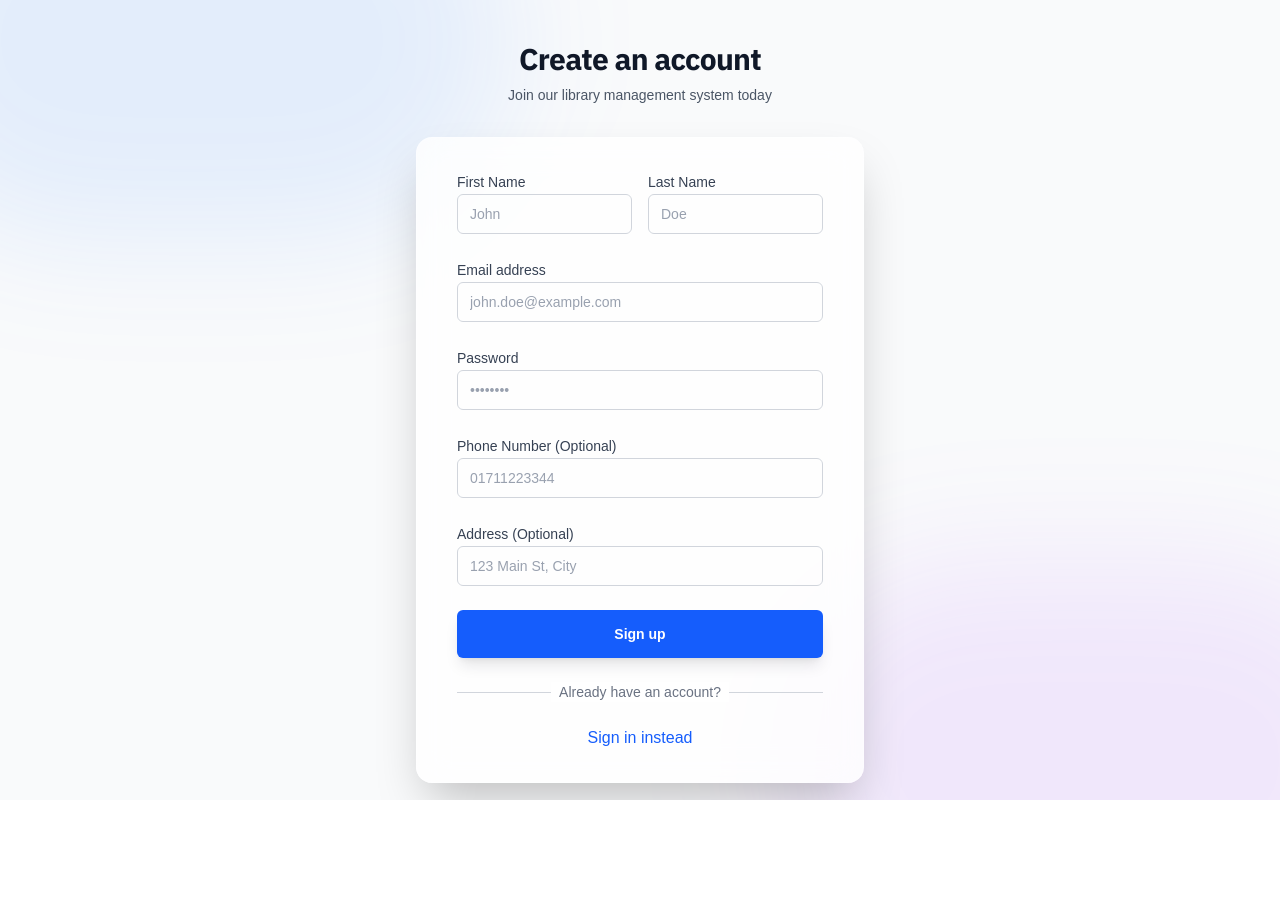
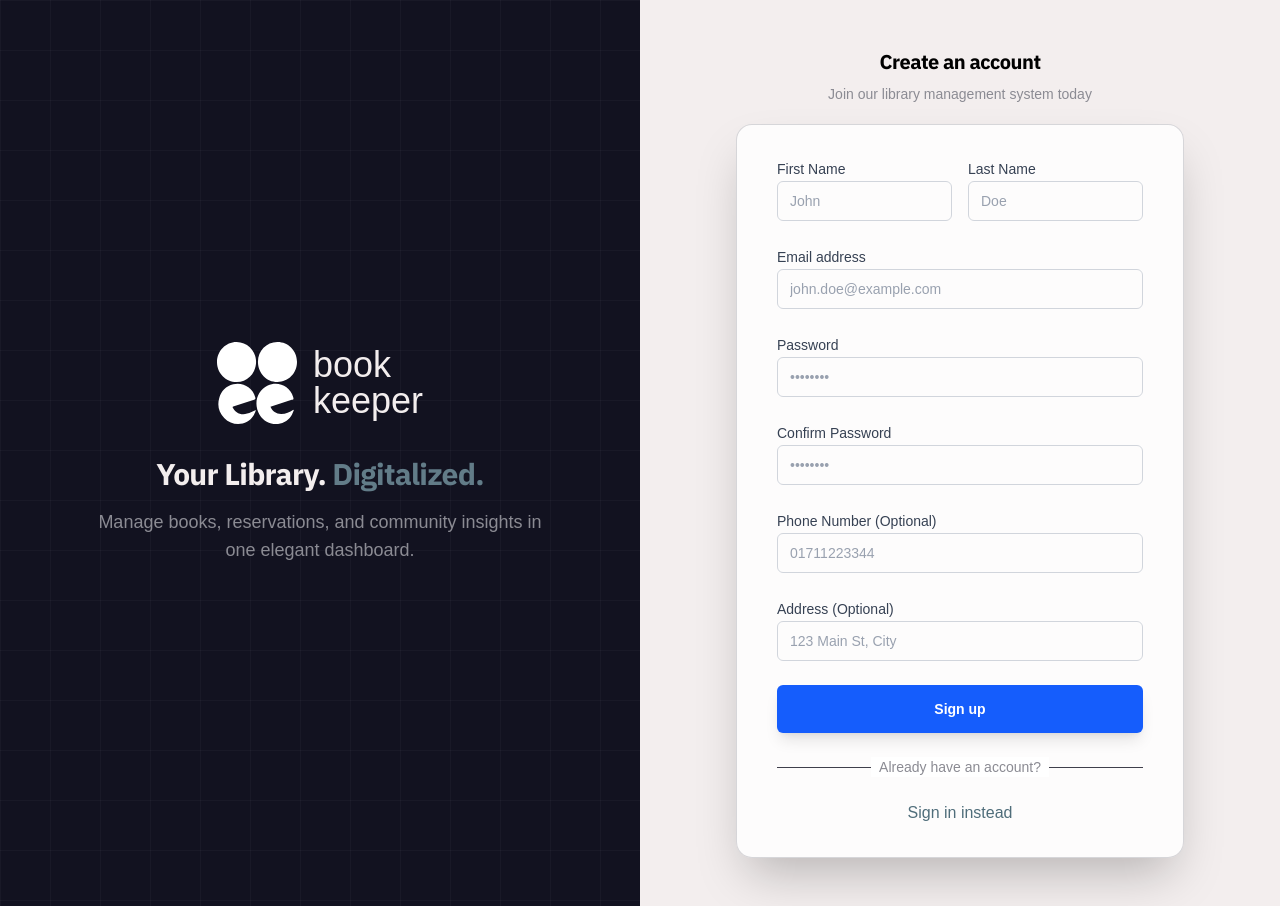
Before and after one commit to Ferdus615/Library_Management_Frontend, a Next.js app: page /register in a window 1280 px wide. Before the commit the page ends 800 px from the top, so only its background shows below. Built offline with nearby package versions, Linux system fonts and the light colour scheme.

Commit message:
finished the registration page.

```diff
--- a/app/(auth)/register/page.tsx
+++ b/app/(auth)/register/page.tsx
@@ -5,6 +5,7 @@ import Link from "next/link";
 import { useRouter } from "next/navigation";
 import { Input } from "../../../components/ui/Input";
 import { Button } from "../../../components/ui/Button";
+import Image from "next/image";
 
 export default function RegisterPage() {
   const router = useRouter();
@@ -13,6 +14,7 @@ export default function RegisterPage() {
     last_name: "",
     email: "",
     password: "",
+    confirm_password: "",
     phone: "",
     address: "",
   });
@@ -56,27 +58,95 @@ export default function RegisterPage() {
   };
 
   return (
-    <div className="min-h-screen flex items-center justify-center bg-gray-50 dark:bg-gray-900 px-4 sm:px-6 lg:px-8 relative overflow-hidden">
-      {/* Background Decorative Elements */}
-      <div className="absolute top-0 left-0 w-full h-full overflow-hidden z-0">
-        <div className="absolute top-[-20%] left-[-10%] w-[50%] h-[50%] bg-blue-500/10 rounded-full blur-3xl"></div>
-        <div className="absolute bottom-[-20%] right-[-10%] w-[50%] h-[50%] bg-purple-500/10 rounded-full blur-3xl"></div>
+    <div className="min-h-screen flex flex-col lg:flex-row bg-(--clr-surface-a0) overflow-hidden">
+      {/* Branding Section (Left Side) */}
+      <div className="hidden lg:flex lg:w-1/2 flex-col items-center justify-center p-12 relative overflow-hidden bg-(--clr-surface-a0)">
+        {/* Subtle Grid Background */}
+        <div
+          className="pointer-events-none absolute inset-0 z-0"
+          style={{
+            backgroundImage: `
+              linear-gradient(to right, rgba(255,255,255,0.03) 1px, transparent 1px),
+              linear-gradient(to bottom, rgba(255,255,255,0.03) 1px, transparent 1px)
+            `,
+            backgroundSize: "50px 50px",
+          }}
+        />
+
+        {/* Radial glow effect */}
+        <div className="pointer-events-none absolute inset-0 z-0 bg-[radial-gradient(ellipse_at_center, (--clr-primary-a0)_0%,_transparent_70%)] opacity-20" />
+
+        <div className="relative z-10 flex flex-col items-center gap-8 text-center">
+          <div className="flex items-center gap-4">
+            <Image
+              src="/brand/logo-icon-w.svg"
+              alt="Library Management System"
+              width={80}
+              height={80}
+              priority
+            />
+            <span className="text-4xl leading-none font-extralight text-(--clr-light-a0) text-left">
+              book
+              <br />
+              keeper
+            </span>
           </div>
 
-      <div className="max-w-md w-full space-y-8 relative z-10">
+          <div className="space-y-4 max-w-md">
+            <h1 className="text-3xl font-bold tracking-tight text-(--clr-light-a0)">
+              Your Library.{" "}
+              <span className="text-(--clr-primary-a10)">Digitalized.</span>
+            </h1>
+            <p className="text-lg text-(--clr-surface-a50)">
+              Manage books, reservations, and community insights in one elegant
+              dashboard.
+            </p>
+          </div>
+        </div>
+      </div>
+
+      {/* Form Section (Right Side) */}
+      <div
+        className="w-full lg:w-1/2 flex items-center justify-center p-4 sm:p-8 md:p-12 bg-(--clr-light-a0)
+      dark:bg-(--clr-surface-a0) relative"
+      >
+        {/* Mobile Header (Visible only on small screens) */}
+        <header className="lg:hidden absolute left-0 top-0 z-20 w-full px-6 py-6 flex items-center gap-3">
+          <Image
+            src="/brand/logo-icon.svg"
+            alt="Library Management System"
+            width={30}
+            height={30}
+            className="dark:hidden block"
+          />
+          <Image
+            src="/brand/logo-icon-w.svg"
+            alt="Library Management System"
+            width={30}
+            height={30}
+            className="hidden dark:block"
+          />
+          <span className="text-lg leading-4 font-extralight text-(--clr-dark-a0) dark:text-(--clr-light-a0)">
+            book
+            <br />
+            keeper
+          </span>
+        </header>
+
+        <div className="max-w-md w-full space-y-5 relative z-10">
           <div className="text-center">
-          <h2 className="mt-6 text-3xl font-extrabold text-gray-900 dark:text-white tracking-tight">
+            <h2 className="text-xl font-extrabold text-(--clr-dark-a0) dark:text-(--clr-light-a0) tracking-tight">
               Create an account
             </h2>
-          <p className="mt-2 text-sm text-gray-600 dark:text-gray-400">
+            <p className="mt-2 text-sm text-(--clr-surface-a50)">
               Join our library management system today
             </p>
           </div>
 
-        <div className="bg-white/80 dark:bg-gray-800/80 backdrop-blur-lg py-8 px-4 shadow-2xl rounded-2xl sm:px-10 border border-white/20 dark:border-gray-700/50">
+          <div className="bg-white/80 dark:bg-(--clr-surface-tonal-a10)/80 backdrop-blur-lg py-8 px-4 shadow-2xl rounded-2xl sm:px-10 border border-(--clr-surface-a20)/20">
             <form className="space-y-6" onSubmit={handleSubmit}>
               {error && (
-              <div className="bg-red-50 dark:bg-red-900/20 border border-red-200 dark:border-red-800 text-red-600 dark:text-red-400 text-sm rounded-md p-3 animate-pulse">
+                <div className="bg-(--clr-danger-a0)/10 border border-(--clr-danger-a0)/20 text-(--clr-danger-a10) text-sm rounded-md p-3 animate-pulse">
                   {error}
                 </div>
               )}
@@ -138,6 +208,23 @@ export default function RegisterPage() {
               />
 
               <Input
+                label="Confirm Password"
+                id="confirm_password"
+                name="confirm_password"
+                type="password"
+                autoComplete="new-password"
+                required
+                value={formData.confirm_password}
+                onChange={handleChange}
+                placeholder="••••••••"
+                error={
+                  formData.confirm_password !== formData.password
+                    ? "Passwords do not match"
+                    : undefined
+                }
+              />
+
+              <Input
                 label="Phone Number (Optional)"
                 id="phone"
                 name="phone"
@@ -162,7 +249,7 @@ export default function RegisterPage() {
               <div>
                 <Button
                   type="submit"
-                className="w-full text-lg font-semibold py-6"
+                  className="w-full text-lg font-semibold py-6 bg-(--clr-primary-a0) hover:bg-(--clr-primary-a10) text-white shadow-lg shadow-(--clr-primary-a0)/20"
                   isLoading={isLoading}
                 >
                   Sign up
@@ -173,10 +260,10 @@ export default function RegisterPage() {
             <div className="mt-6">
               <div className="relative">
                 <div className="absolute inset-0 flex items-center">
-                <div className="w-full border-t border-gray-300 dark:border-gray-600" />
+                  <div className="w-full border-t border-(--clr-surface-a20)" />
                 </div>
                 <div className="relative flex justify-center text-sm">
-                <span className="px-2 bg-white dark:bg-gray-800 text-gray-500 dark:text-gray-400">
+                  <span className="px-2 bg-white dark:bg-(--clr-surface-tonal-a10) text-(--clr-surface-a50)">
                     Already have an account?
                   </span>
                 </div>
@@ -185,7 +272,7 @@ export default function RegisterPage() {
               <div className="mt-6 flex justify-center">
                 <Link
                   href="/login"
-                className="font-medium text-blue-600 hover:text-blue-500 dark:text-blue-400 dark:hover:text-blue-300 transition-colors duration-200"
+                  className="font-medium text-(--clr-primary-a0) hover:text-(--clr-primary-a10) transition-colors duration-200"
                 >
                   Sign in instead
                 </Link>
@@ -194,5 +281,6 @@ export default function RegisterPage() {
           </div>
         </div>
       </div>
+    </div>
   );
 }
--- a/app/layout.tsx
+++ b/app/layout.tsx
@@ -27,7 +27,7 @@ export const metadata: Metadata = {
   icons: {
     icon: "/brand/logo-icon-w.svg",
   },
-  title: "Book Keeper",
+  title: "book keeper",
   description: "A modern library management system",
 };
 
--- a/app/page.tsx
+++ b/app/page.tsx
@@ -9,8 +9,8 @@ export default function Home() {
         className="pointer-events-none absolute inset-0 z-0"
         style={{
           backgroundImage: `
-            linear-gradient(to right, rgba(255,255,255,0.02) 1px, transparent 1px),
-            linear-gradient(to bottom, rgba(255,255,255,0.02) 1px, transparent 1px)
+            linear-gradient(to right, rgba(255,255,255,0.03) 1px, transparent 1px),
+            linear-gradient(to bottom, rgba(255,255,255,0.03) 1px, transparent 1px)
           `,
           backgroundSize: "50px 50px",
         }}
@@ -30,27 +30,25 @@ export default function Home() {
             priority
           />
 
-          <Image
-            src="/brand/name-w.svg"
-            alt="Library Management System"
-            width={60}
-            height={60}
-            priority
-          />
+          <span className="text-xl/4 font-extralight text-(--clr-light-a0)">
+            book
+            <br />
+            keeper
+          </span>
         </div>
 
         <div className="flex items-center gap-3">
           <Link
             href="/login"
-            className="text-(--clr-primary-a50) bg-(--clr-primary-a0) text-sm px-2 py-1 rounded border border-(--clr-primary-a10)
-            hover:bg-transparent"
+            className="inline-flex items-center justify-center rounded-lg bg-(--clr-primary-a0) px-5 py-2 font-semibold text-(--clr-light-a0)
+            text-sm shadow-lg shadow-(--clr-primary-a0)/30 transition-all hover:scale-105 hover:bg-(--clr-primary-a10) hover:shadow-xl"
           >
             Login
           </Link>
           <Link
             href="/register"
-            className="text-(--clr-primary-a50) bg-(--clr-primary-a0) text-sm px-2 py-1 rounded border border-(--clr-primary-a10)
-            hover:bg-transparent"
+            className="inline-flex items-center justify-center rounded-lg border border-(--clr-surface-a30) bg-transparent px-5 py-2 font-semibold
+              text-sm text-(--clr-light-a0) transition-all hover:scale-105 hover:border-(--clr-primary-a10) hover:text-(--clr-primary-a10)"
           >
             Register
           </Link>
```
Lines whose indentation alone changed are shown as unchanged.
